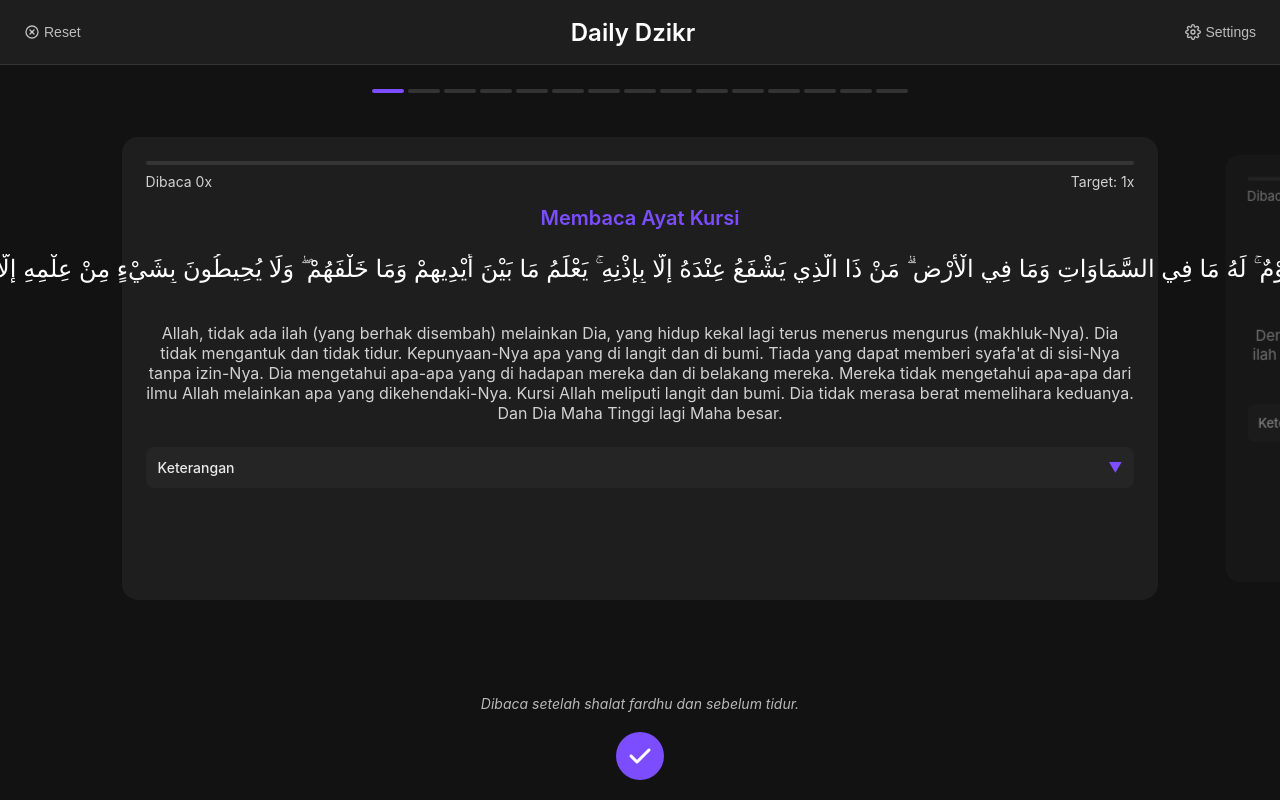
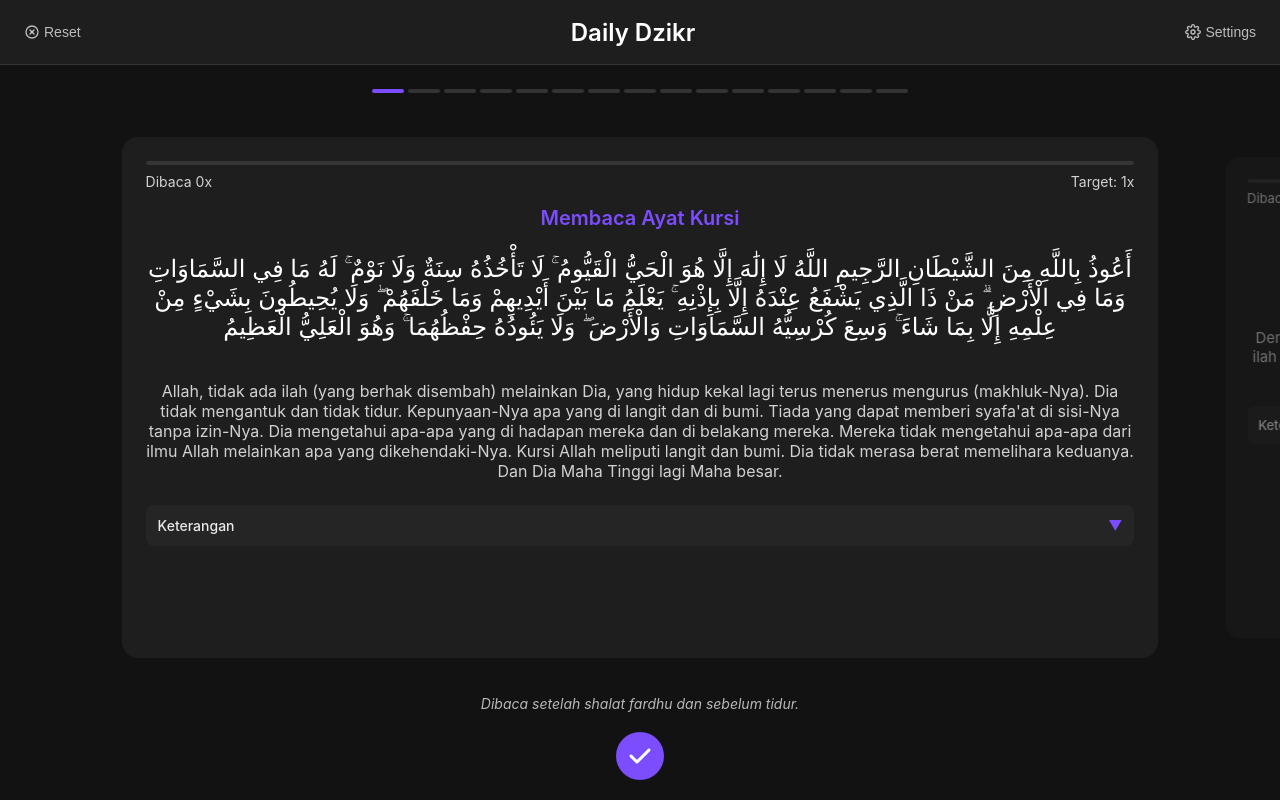
Before and after one commit to zikrulihsan/web-dzikr-app, a Next.js app: page / in a window 1280 px wide. Built offline with nearby package versions, Linux system fonts and the light colour scheme.

Commit message:
quick-fix: remove ellipsis overflow on arabic text

```diff
--- a/src/components/DzikrCard.tsx
+++ b/src/components/DzikrCard.tsx
@@ -135,9 +135,6 @@ const DzikrCard: React.FC<DzikrCardProps> = ({ dzikr, onIncrement, onDecrement,
               alignItems: 'center',
               justifyContent: 'center',
               transition: 'font-size 0.3s ease, margin-bottom 0.3s ease',
-              overflow: 'hidden',
-              whiteSpace: 'nowrap',
-              textOverflow: 'ellipsis',
             }}>
               {dzikr.arabic}
             </div>
```
